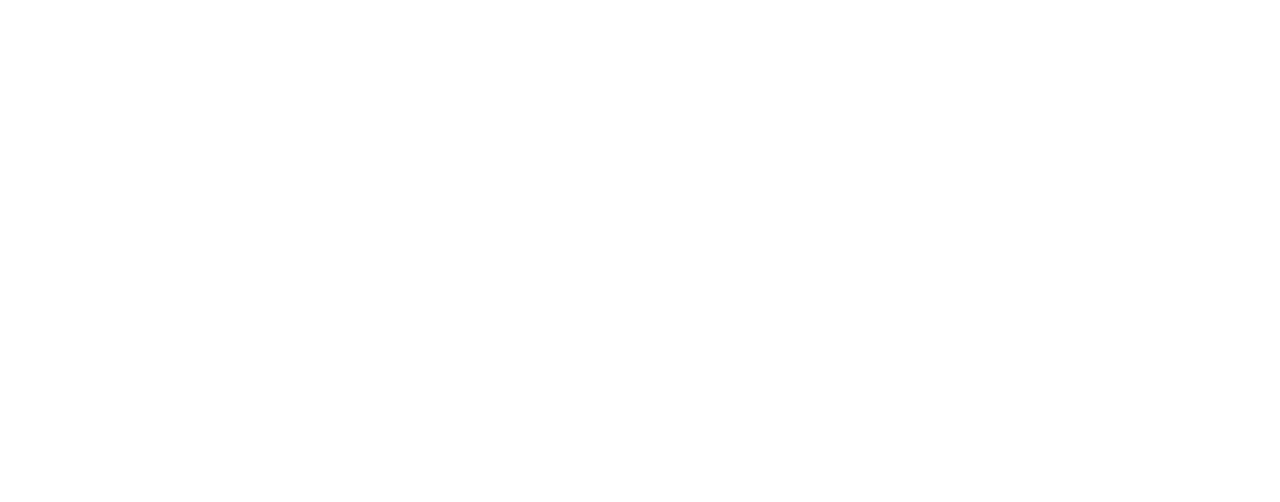
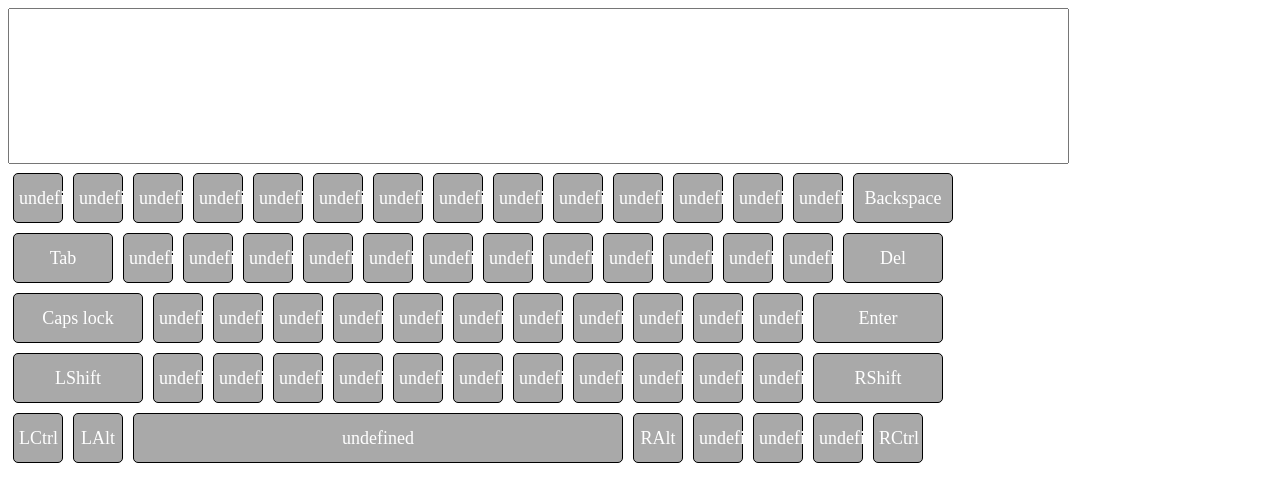
Before and after one commit to NovikovStan/virtual-keyboard, a website: page index.html in a window 1280 px wide. Drawn offline with Linux system fonts and the light colour scheme.

Commit message:
feat: add keys and textarea render

```diff
--- a/index.html
+++ b/index.html
@@ -5,6 +5,7 @@
     <meta http-equiv="X-UA-Compatible" content="IE=edge">
     <meta name="viewport" content="width=device-width, initial-scale=1.0">
     <title>Virtual Keyboard</title>
+    <link rel="stylesheet" href="./style.css">
 </head>
 <body>
     <script src="./script.js"></script>
--- a/script.js
+++ b/script.js
@@ -0,0 +1,482 @@
+window.onload = function () {
+  let body = document.querySelector("body");
+  let textField = drawTextField(body);
+  drawKeyboard(body, localStorage.getItem("language"), textField);
+  document.addEventListener("keydown", (event) => {
+    let keyboardKeys = document.querySelectorAll(".key");
+    keys.forEach((el) => {
+      if (
+        event.keyCode == el.code &&
+        (event.location == el.location || !el.location)
+      ) {
+        event.preventDefault();
+        solveKeyDown(
+          event.keyCode,
+          document.querySelector(".language-field").selectedOptions[0].value,
+          keyboardKeys,
+          textField,
+          event.location,
+          event.shiftKey
+        );
+      }
+    });
+  });
+  document.addEventListener("keyup", (event) => {
+    let keyboardKeys = document.querySelectorAll(".key");
+    solveKeyUp(
+      event.keyCode,
+      document.querySelector(".language-field").selectedOptions[0].value,
+      keyboardKeys,
+      event.location
+    );
+  });
+};
+
+function drawTextField(parent) {
+  let textField = document.createElement("textarea");
+  textField.setAttribute("cols", "130");
+  textField.setAttribute("rows", "10");
+  textField.setAttribute("spellcheck", "false");
+  parent.append(textField);
+  return textField;
+}
+
+function drawKeyboard(parent, language, inputArea) {
+  let keyboard = document.createElement("div");
+  keyboard.classList.add("keyboard");
+  keys.forEach((element) => {
+    let key = document.createElement("div");
+    key.classList.add("key");
+    if (element.size) key.classList.add(element.size);
+    let keyValue;
+    if (element.utility) {
+      keyValue = document.createElement("div");
+      keyValue.classList.add("key-value");
+      keyValue.innerText = element.name;
+    } else {
+      if (element[`shift${language}`]) {
+        keyShiftValue = document.createElement("div");
+        keyShiftValue.classList.add("key-shift-value");
+        keyShiftValue.innerText = element[`shift${language}`];
+        key.append(keyShiftValue);
+      }
+      keyValue = document.createElement("div");
+      keyValue.classList.add("key-value");
+      keyValue.innerText = element[language];
+    }
+    key.append(keyValue);
+    keyboard.append(key);
+  });
+  parent.append(keyboard);
+  return keyboard;
+}
+
+const keys = [
+  {
+    rus: "ё",
+    en: "`",
+    shiften: "~",
+    code: "192",
+  },
+  {
+    rus: "1",
+    en: "1",
+    shiftrus: "!",
+    shiften: "!",
+    code: "49",
+  },
+  {
+    rus: "2",
+    en: "2",
+    shiftrus: '"',
+    shiften: "@",
+    code: "50",
+  },
+  {
+    rus: "3",
+    en: "3",
+    shiftrus: "№",
+    shiften: "#",
+    code: "51",
+  },
+  {
+    rus: "4",
+    en: "4",
+    shiftrus: ";",
+    shiften: "$",
+    code: "52",
+  },
+  {
+    rus: "5",
+    en: "5",
+    shiftrus: "%",
+    shiften: "%",
+    code: "53",
+  },
+  {
+    rus: "6",
+    en: "6",
+    shiftrus: "!",
+    shiften: "!",
+    code: "54",
+  },
+  {
+    rus: "7",
+    en: "7",
+    shiftrus: "&",
+    shiften: "?",
+    code: "55",
+  },
+  {
+    rus: "8",
+    en: "8",
+    shiftrus: "*",
+    shiften: "*",
+    code: "56",
+  },
+  {
+    rus: "9",
+    en: "9",
+    shiftrus: "(",
+    shiften: "(",
+    code: "57",
+  },
+  {
+    rus: "0",
+    en: "0",
+    shiftrus: ")",
+    shiften: ")",
+    code: "48",
+  },
+  {
+    rus: "-",
+    en: "-",
+    shiftrus: "_",
+    shiften: "_",
+    code: "189",
+  },
+  {
+    rus: "=",
+    en: "=",
+    shiftrus: "+",
+    shiften: "+",
+    code: "187",
+  },
+  {
+    rus: "\\",
+    en: "\\",
+    shiftrus: "/",
+    shiften: "|",
+    code: "220",
+  },
+  {
+    code: "8",
+    name: "Backspace",
+    utility: true,
+    size: "doublesize",
+    action: function (textField) {
+      let selectorPosition = textField.selectionStart;
+      textField.textContent =
+        textField.textContent.slice(0, textField.selectionStart - 1) +
+        textField.textContent.slice(textField.selectionStart);
+      textField.selectionStart = textField.selectionEnd = selectorPosition - 1;
+    },
+  },
+  {
+    code: "9",
+    name: "Tab",
+    utility: true,
+    size: "doublesize",
+    action: function (textField) {
+      let selectorPosition = textField.selectionEnd;
+      textField.textContent =
+        textField.textContent.slice(0, textField.selectionStart) +
+        String.fromCharCode(9) +
+        textField.textContent.slice(textField.selectionStart);
+      textField.selectionStart = textField.selectionEnd = selectorPosition + 1;
+    },
+  },
+  {
+    rus: "й",
+    en: "q",
+    code: "81",
+  },
+  {
+    rus: "ц",
+    en: "w",
+    code: "87",
+  },
+  {
+    rus: "у",
+    en: "e",
+    code: "69",
+  },
+  {
+    rus: "к",
+    en: "r",
+    code: "82",
+  },
+  {
+    rus: "е",
+    en: "t",
+    code: "84",
+  },
+  {
+    rus: "н",
+    en: "y",
+    code: "89",
+  },
+  {
+    rus: "г",
+    en: "u",
+    code: "85",
+  },
+  {
+    rus: "ш",
+    en: "i",
+    code: "73",
+  },
+  {
+    rus: "щ",
+    en: "o",
+    code: "79",
+  },
+  {
+    rus: "з",
+    en: "p",
+    code: "80",
+  },
+  {
+    rus: "х",
+    en: "[",
+    shiften: "{",
+    code: "219",
+  },
+
+  {
+    rus: "ъ",
+    en: "]",
+    shiften: "}",
+    code: "221",
+  },
+  {
+    utility: true,
+    size: "doublesize",
+    action: function (textField) {
+      let selectorPosition = textField.selectionStart;
+      textField.textContent =
+        textField.textContent.slice(0, textField.selectionStart) +
+        textField.textContent.slice(textField.selectionStart + 1);
+      textField.selectionStart = textField.selectionEnd = selectorPosition;
+    },
+    name: "Del",
+    code: "46",
+  },
+  {
+    utility: true,
+    size: "tripplesize",
+    status: false,
+    action: function () {
+      this.status = !this.status;
+      document.querySelector(".capslock-indicator").classList.toggle("green");
+    },
+    name: "Caps lock",
+    code: "20",
+  },
+  {
+    rus: "ф",
+    en: "a",
+    code: "65",
+  },
+  {
+    rus: "ы",
+    en: "s",
+    code: "83",
+  },
+  {
+    rus: "в",
+    en: "d",
+    code: "68",
+  },
+  {
+    rus: "а",
+    en: "f",
+    code: "70",
+  },
+  {
+    rus: "п",
+    en: "g",
+    code: "71",
+  },
+  {
+    rus: "р",
+    en: "h",
+    code: "72",
+  },
+  {
+    rus: "о",
+    en: "j",
+    code: "74",
+  },
+  {
+    rus: "л",
+    en: "k",
+    code: "75",
+  },
+  {
+    rus: "д",
+    en: "l",
+    code: "76",
+  },
+  {
+    rus: "ж",
+    en: ";",
+    shiften: ":",
+    code: "186",
+  },
+  {
+    rus: "э",
+    en: "'",
+    shiften: '"',
+    code: "222",
+  },
+  {
+    utility: true,
+    name: "Enter",
+    size: "tripplesize",
+    action: function (textField) {
+      let selectorPosition = textField.selectionStart;
+      textField.textContent =
+        textField.textContent.slice(0, selectorPosition) +
+        String.fromCharCode(13) +
+        textField.textContent.slice(selectorPosition);
+      textField.selectionStart = textField.selectionEnd = selectorPosition + 1;
+    },
+    code: "13",
+  },
+  {
+    utility: true,
+    name: "LShift",
+    location: 1,
+    size: "tripplesize",
+    action: function () {},
+    code: "16",
+  },
+  {
+    rus: "я",
+    en: "z",
+    code: "90",
+  },
+  {
+    rus: "ч",
+    en: "x",
+    code: "88",
+  },
+  {
+    rus: "с",
+    en: "c",
+    code: "67",
+  },
+  {
+    rus: "м",
+    en: "v",
+    code: "86",
+  },
+  {
+    rus: "и",
+    en: "b",
+    code: "66",
+  },
+  {
+    rus: "т",
+    en: "n",
+    code: "78",
+  },
+  {
+    rus: "ь",
+    en: "m",
+    code: "77",
+  },
+  {
+    rus: "б",
+    en: ",",
+    shiften: "<",
+    code: "188",
+  },
+  {
+    rus: "ю",
+    en: ".",
+    shiften: ">",
+    code: "190",
+  },
+  {
+    rus: ".",
+    en: "/",
+    shiften: "?",
+    shiftrus: ",",
+    code: "191",
+  },
+  {
+    rus: String.fromCharCode(5123),
+    en: String.fromCharCode(5123),
+    code: "38",
+  },
+  {
+    utility: true,
+    name: "RShift",
+    location: 2,
+    size: "tripplesize",
+    action: function () {},
+    code: "16",
+  },
+  {
+    utility: true,
+    name: "LCtrl",
+    location: 1,
+    action: function () {},
+    code: "17",
+  },
+  {
+    utility: true,
+    name: "LAlt",
+    location: 1,
+    action: function () {},
+    code: "18",
+  },
+  {
+    rus: " ",
+    en: " ",
+    size: "spacebar",
+    code: "32",
+  },
+  {
+    utility: true,
+    name: "RAlt",
+    location: 2,
+    action: function () {},
+    code: "18",
+  },
+
+  {
+    rus: String.fromCharCode(5130),
+    en: String.fromCharCode(5130),
+    code: "37",
+  },
+  {
+    rus: String.fromCharCode(5121),
+    en: String.fromCharCode(5121),
+    code: "40",
+  },
+  {
+    rus: String.fromCharCode(5125),
+    en: String.fromCharCode(5125),
+    code: "39",
+  },
+  {
+    utility: true,
+    name: "RCtrl",
+    location: 2,
+    action: function () {},
+    code: "17",
+  },
+];
--- a/style.css
+++ b/style.css
@@ -0,0 +1,94 @@
+body {
+    -webkit-user-select: none;
+}
+
+textarea {
+    resize: none;
+}
+
+textarea:focus {
+    outline: none;
+}
+
+.keyboard {
+    width: 950px;
+    display: flex;
+    flex-wrap: wrap;
+}
+
+.key {
+    width: 50px;
+    padding: 5px;
+    height: 50px;
+    background-color: darkgray;
+    color: white;
+    border: 1px solid black;
+    box-sizing: border-box;
+    border-radius: 5px;
+    position: relative;
+    margin: 5px;
+    padding-top: 5px;
+    display: flex;
+}
+
+.key-shift-value {
+    padding-left: 10%;
+    font-size: 14px;
+    -webkit-user-select: none;
+}
+
+.key-value {
+    display: flex;
+    align-items: center;
+    justify-content: center;
+    font-size: 18px;
+    margin: 0 auto;
+    -webkit-user-select: none;
+}
+
+.highlighted {
+    background-color: darkblue;
+    animation-name: hl;
+    animation-duration: 0.5s;
+}
+
+@keyframes hl {
+    0% {
+        border-radius: 5px;
+    }
+    100% {
+        border-radius: 50%;
+    }
+}
+
+.doublesize {
+    width: 100px;
+}
+
+.tripplesize {
+    width: 130px;
+}
+
+.spacebar {
+    flex-basis: 490px;
+}
+
+.capslock-indicator-wrapper {
+    display: flex;
+}
+
+.capslock-indicator {
+    width: 16px;
+    border: 1px solid black;
+    border-radius: 50%;
+}
+
+.green {
+    background-color: lightgreen;
+}
+
+.status-bar {
+    width: 950px;
+    display: flex;
+    justify-content: space-around;
+}
```
